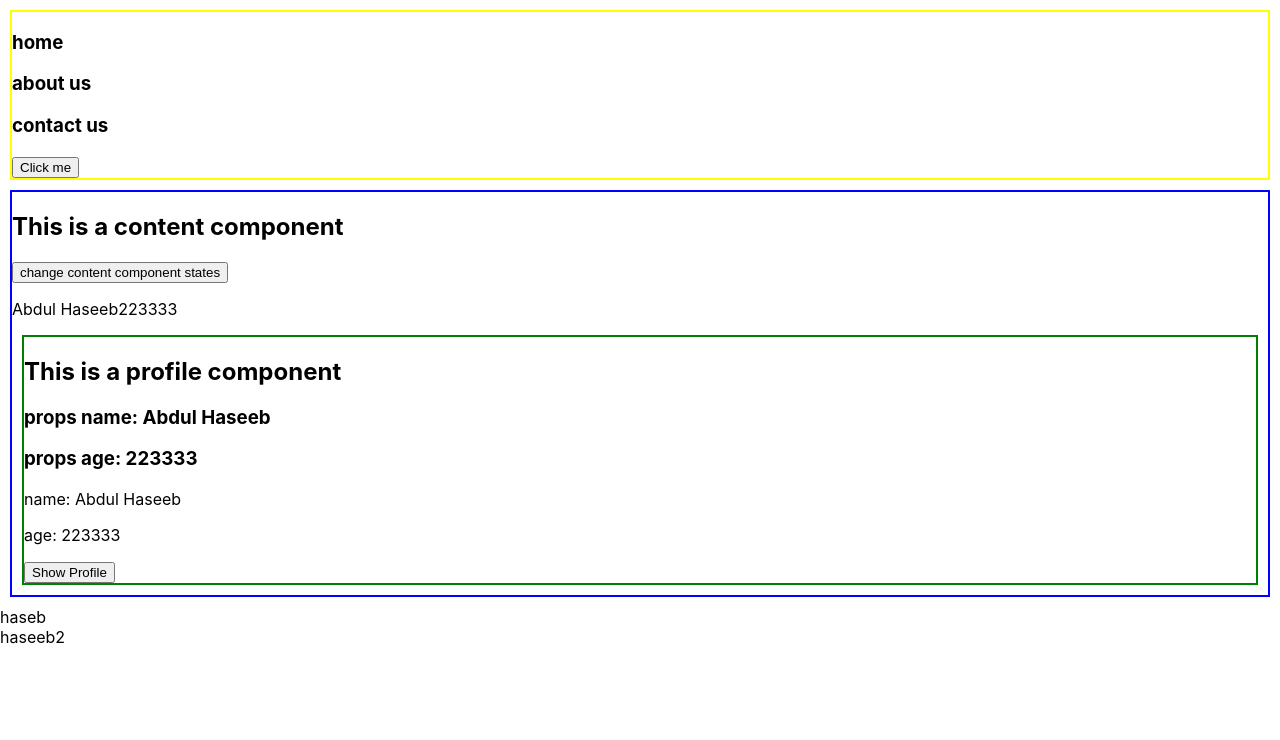
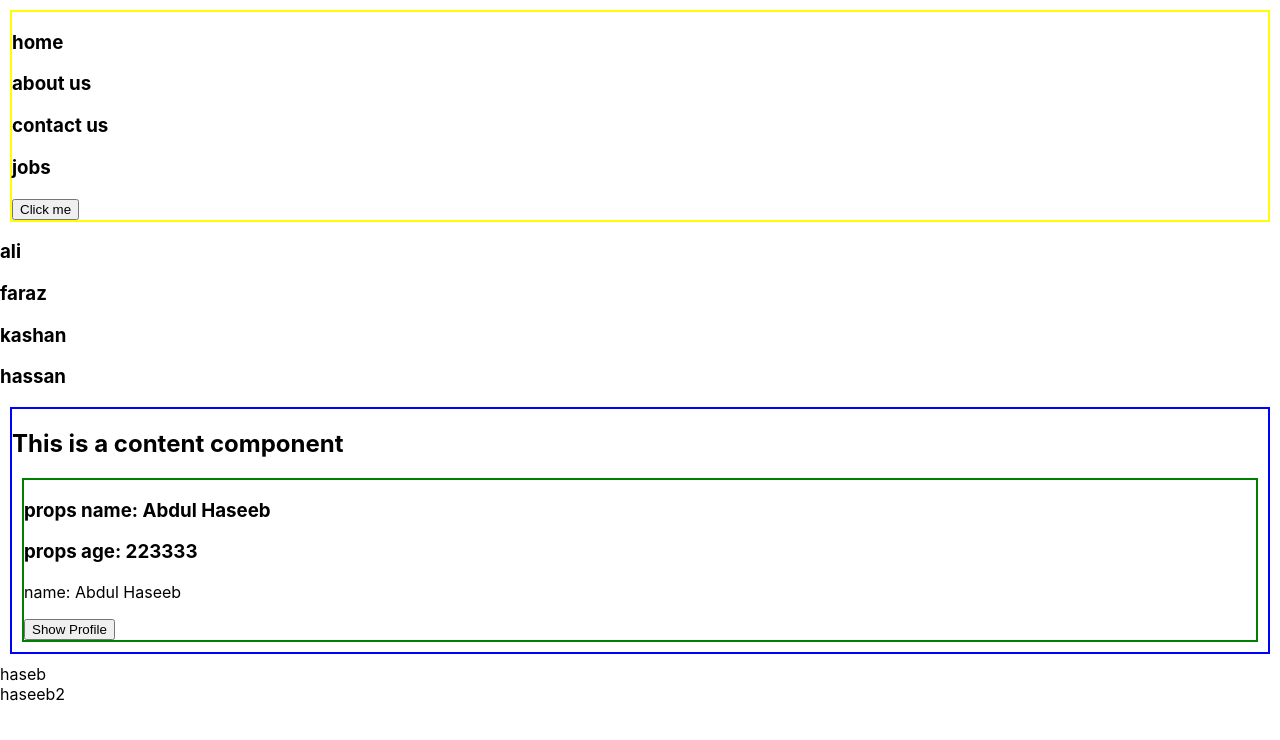
Before and after one commit to m10labs/ReactJS-FirstCourse, a React (Create React App) app: page / in a window 1280 px wide. Shown: the top 740 px of the page. Built offline with nearby package versions, Linux system fonts and the light colour scheme.

Commit message:
map loop concept

```diff
--- a/src/App.js
+++ b/src/App.js
@@ -7,7 +7,7 @@ import Content from "./Content.js";
 function App(props) {
   return (
     <>
-      <Navbar tabs={["home", "about us", "contact us"]} />
+      <Navbar tabs={["home", "about us", "contact us", "jobs"]} />
       <Content />
       <div>haseb</div>
       <div>haseeb2</div>
--- a/src/Content.js
+++ b/src/Content.js
@@ -6,16 +6,30 @@ function Content(props) {
   const [contentName, setContentName] = useState("Abdul Haseeb");
   const [contentAge, setContentAge] = useState(223333);
 
+  const students = ["ali", "faraz", "kashan", "hassan"];
+
   const changeStates = () => {
     setContentName("content component name changed");
     setContentAge(70000000000);
   };
+
+  // const showStudents = () => {
+  //   // for (let i = 0; i < students.length; i++) {
+  //   //   return <h3>{students[i]}</h3>;
+  //   // }
+
+  //   return students.map((element) => {
+  //     return <h3>{element}</h3>;
+  //   });
+  // };
+
   return (
     <>
+      {students.map((element) => {
+        return <h3>{element}</h3>;
+      })}
       <div className="Content-Wrapper">
         <h2>This is a content component</h2>
-        <button onClick={changeStates}>change content component states</button>
-        <p>{contentName + contentAge}</p>
         <Profile name={contentName} age={contentAge} />
       </div>
     </>
--- a/src/Navbar.js
+++ b/src/Navbar.js
@@ -14,11 +14,15 @@ function Navbar(props) {
     setHome("My state has been changed");
   };
 
+  const showTabs = () => {
+    return props.tabs.map((element) => {
+      return <h3>{element}</h3>;
+    });
+  };
+
   return (
     <div className="Navbar-wrapper">
-      <h3>{props.tabs[0]}</h3>
-      <h3>{props.tabs[1]}</h3>
-      <h3>{props.tabs[2]}</h3>
+      {showTabs()}
       <button onClick={changeState}>Click me</button>
     </div>
   );
--- a/src/Profile.js
+++ b/src/Profile.js
@@ -23,12 +23,10 @@ function Profile(props) {
 
   return (
     <div className="Profile-wrapper">
-      <h2>This is a profile component</h2>
       <h3>props name: {props.name}</h3>
       <h3>props age: {props.age}</h3>
       {isImageShown && <img src={ProfileDP} alt="my profile picture" />}
       <p onClick={ChangeName}>name: {name}</p>
-      <p>age: {age}</p>
       <button onClick={ShowProfile}>{isImageShown ? "Hide" : "Show"} Profile</button>
     </div>
   );
```
Also changed, not shown: 1 other file (tests, documents, lock files or other folders).
